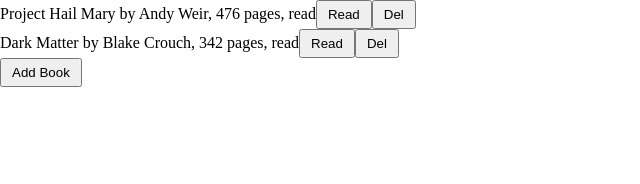
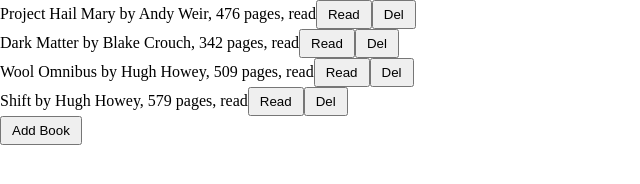
Before and after one commit to wpognonec/odin-library, a plain HTML site: page index.html in a window 1280 px wide. Shown: the whole page, without its empty margins (0-640 px from the left). Drawn offline with Linux system fonts and the light colour scheme.

Commit message:
Code formatting

```diff
--- a/index.html
+++ b/index.html
@@ -8,7 +8,7 @@
   <script src="script.js" defer></script>
 </head>
 <body>
-  <div class="book-list"></div>
+  <div id="bookList"></div>
   <button onclick="showDialog()">Add Book</button>
   <dialog id="addBookDialog">
     <form method="dialog">
--- a/script.js
+++ b/script.js
@@ -1,5 +1,5 @@
 const myLibrary = []
-const bookList = document.querySelector(".book-list")
+const bookList = document.querySelector("#bookList")
 const dialog = document.querySelector("#addBookDialog")
 
 function Book(title, author, pages, read = false) {
@@ -21,32 +21,39 @@ function addBookToLibrary(title, author, pages, read) {
   myLibrary.push(newBook)
 }
 
-addBookToLibrary("Project Hail Mary", "Andy Weir", 476, true)
-addBookToLibrary("Dark Matter", "Blake Crouch", 342, true)
+function displayBooks() {
 
-function displayBooks() {
+  // Delete the book list
   bookList.replaceChildren()
+
   for (const book of myLibrary) {
+    // Create elements
     const bookDiv = document.createElement("div")
     const delButton = document.createElement("button")
     const readButton = document.createElement("button")
+
+    // Set element properties
     readButton.textContent = "Read"
     delButton.textContent = "Del"
+    bookDiv.textContent = book.info()
+    bookDiv.setAttribute("data-id", myLibrary.indexOf(book))
+
+    // Add elements to the DOM
+    bookDiv.appendChild(readButton)
+    bookDiv.appendChild(delButton)
+    bookList.appendChild(bookDiv)
+
+    // Add event listeners to del and read buttons
     delButton.addEventListener("click", (e) => {
-      let bookId = Number(e.target.parentElement.attributes["data-id"].value)
+      const bookId = Number(e.target.parentElement.attributes["data-id"].value)
       myLibrary.splice(bookId, 1)
       displayBooks()
     })
     readButton.addEventListener("click", (e) => {
-      let bookId = Number(e.target.parentElement.attributes["data-id"].value)
+      const bookId = Number(e.target.parentElement.attributes["data-id"].value)
       myLibrary[bookId].readToggle()
       displayBooks()
     })
-    bookDiv.textContent = book.info()
-    bookDiv.setAttribute("data-id", myLibrary.indexOf(book))
-    bookDiv.appendChild(readButton)
-    bookDiv.appendChild(delButton)
-    bookList.appendChild(bookDiv)
   }
 }
 
@@ -61,4 +68,9 @@ dialog.addEventListener("submit", (e) => {
   displayBooks()
 })
 
+addBookToLibrary("Project Hail Mary", "Andy Weir", 476, true)
+addBookToLibrary("Dark Matter", "Blake Crouch", 342, true)
+addBookToLibrary("Wool Omnibus", "Hugh Howey", 509, true)
+addBookToLibrary("Shift", "Hugh Howey", 579, true)
+
 displayBooks()
```
Also changed, not shown: images/check.svg (added), images/delete.svg (added).
